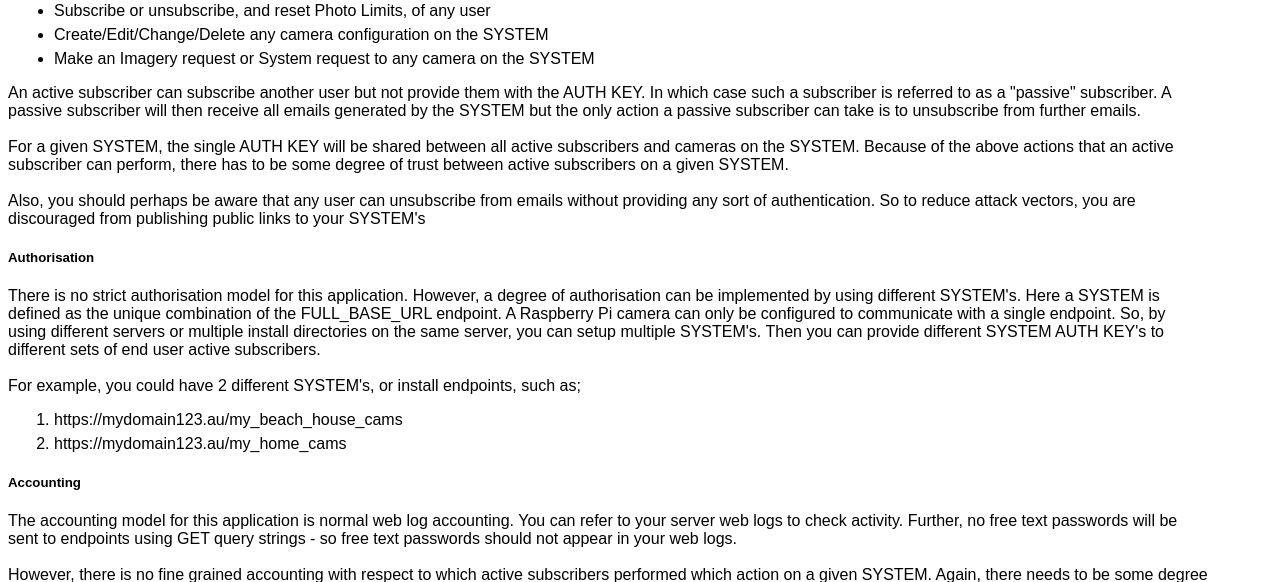
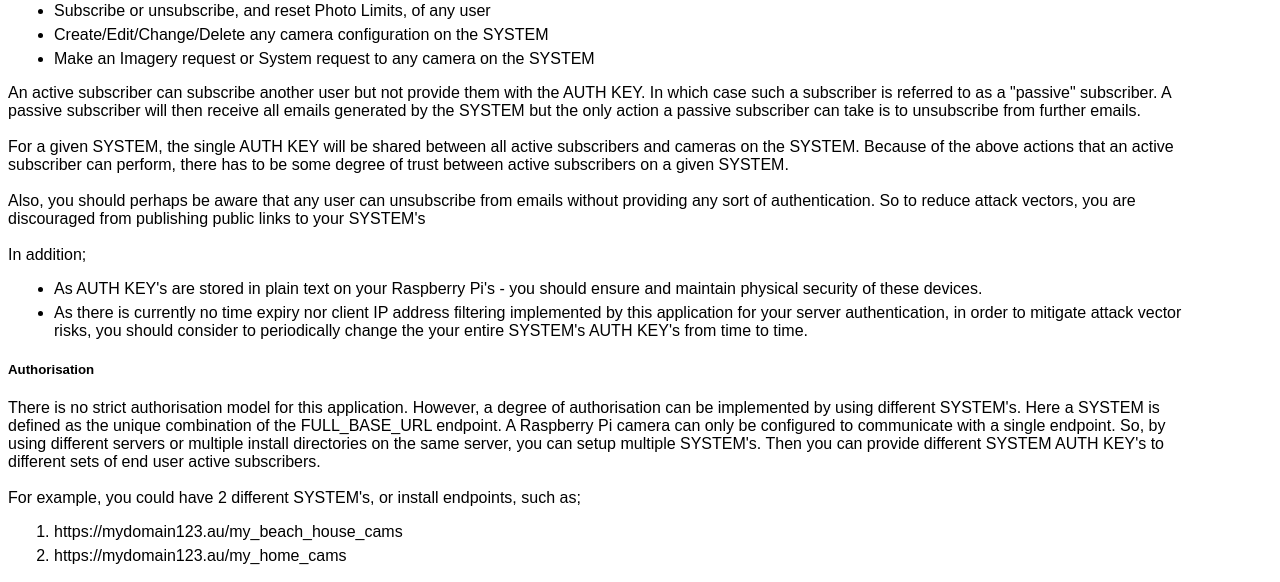
Before and after one commit to harrishudson/VisionSphere, a PHP site: page /help/server_guide.php in a window 1280 px wide. Shown: the part 2093-2675 px from the top of the page. Run offline with PHP 8.4, Linux system fonts and the light colour scheme.

Commit message:
Minor engine and doco update

```diff
--- a/server/help/server_guide.php
+++ b/server/help/server_guide.php
@@ -177,6 +177,16 @@ there has to be some degree of trust between active subscribers on a given SYSTE
 Also, you should perhaps be aware that any user can unsubscribe from emails without
 providing any sort of authentication.  So to reduce attack vectors, you are discouraged
 from publishing public links to your SYSTEM's
+<br><br>
+In addition;
+<ul>
+ <li>As AUTH KEY's are stored in plain text on your Raspberry Pi's - you
+     should ensure and maintain physical security of these devices.</li>
+ <li>As there is currently no time expiry nor client IP address filtering
+     implemented by this application for your server authentication,
+     in order to mitigate attack vector risks, you should consider to
+     periodically change the your entire SYSTEM's AUTH KEY's from time to time.</li>
+</ul>
 
 <h5>Authorisation</h5>
 There is no strict authorisation model for this application.  However, a degree of authorisation
```
Also changed, not shown: 2 other files.
